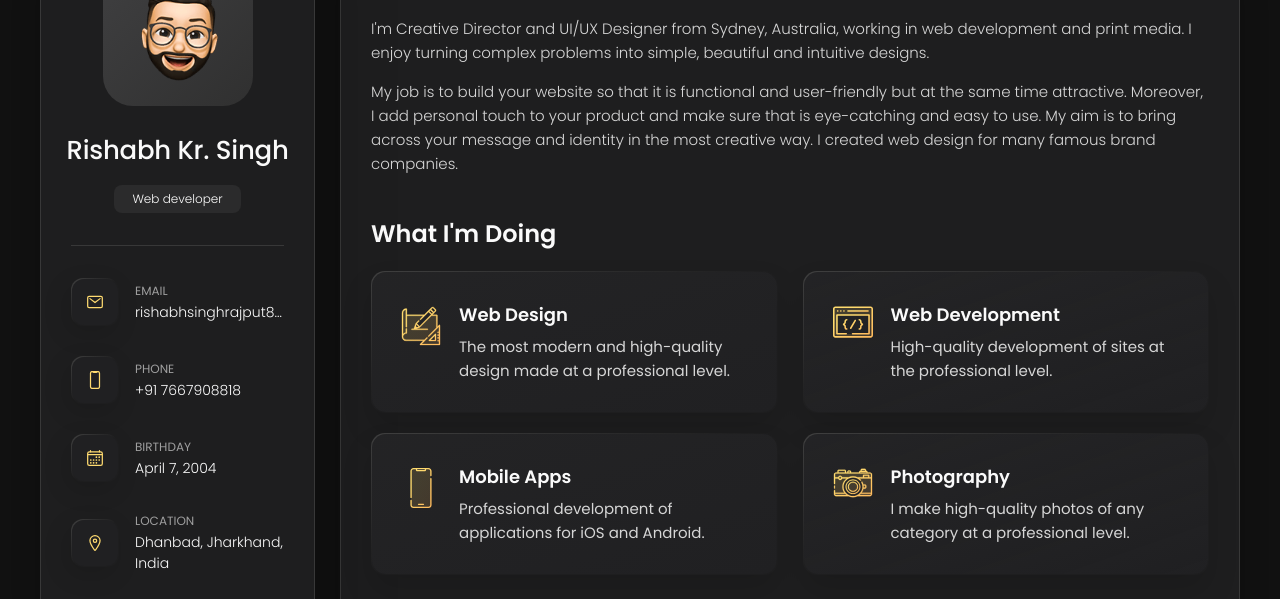
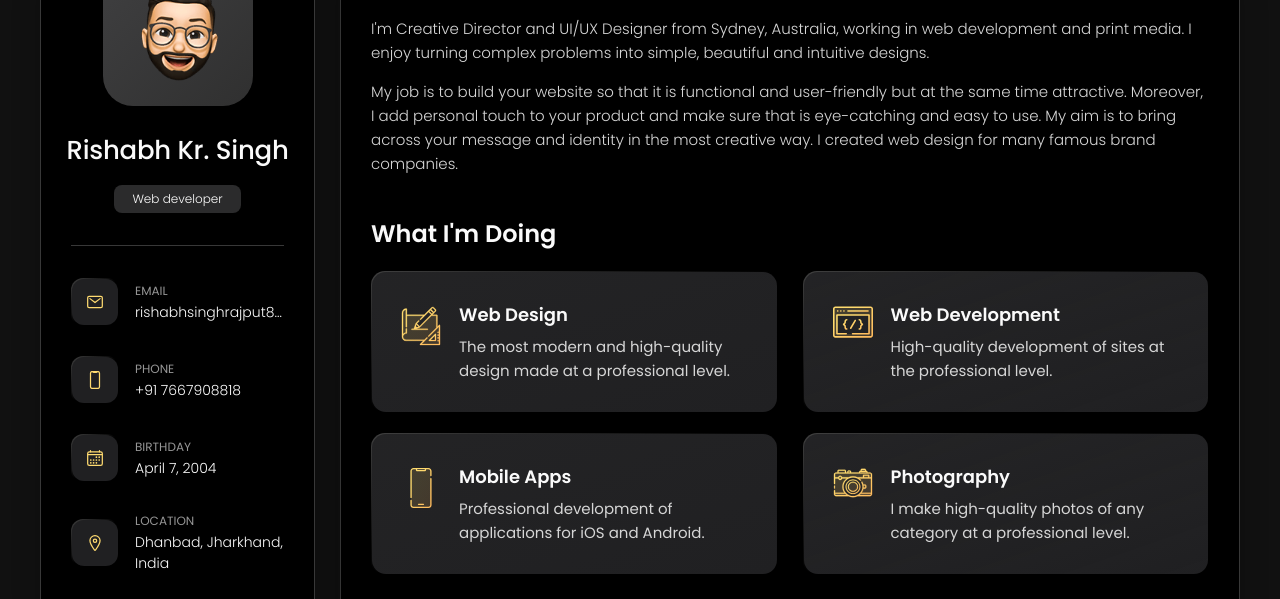
Before and after one commit to rishabhsingh818/rishabhsingh818.github.io, a plain HTML site: page index.html in a window 1280 px wide. Shown: the part 162-761 px from the top of the page. Drawn offline with nearby package versions, Linux system fonts and the light colour scheme.

Commit message:
Update style.css

```diff
--- a/style.css
+++ b/style.css
@@ -59,7 +59,7 @@
   --jet: hsl(0, 0%, 22%);
   --onyx: hsl(240, 1%, 17%);
   --eerie-black-1: hsl(240, 2%, 13%);
-  --eerie-black-2: hsl(240, 2%, 12%);
+  --eerie-black-2: hsl(0, 0%, 0%);
   --smoky-black: hsl(0, 0%, 7%);
   --white-1: hsl(0, 0%, 100%);
   --white-2: hsl(0, 0%, 98%);
```
